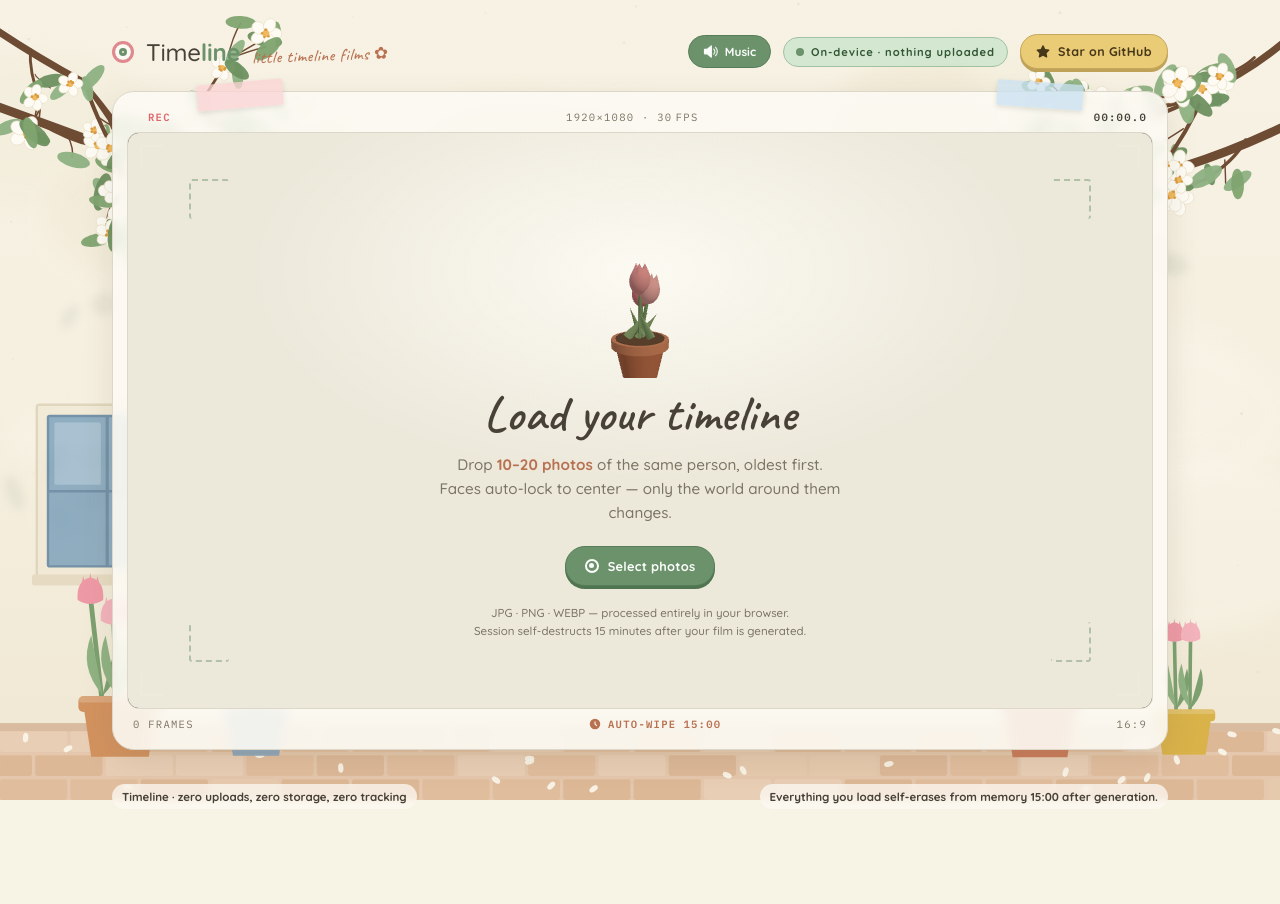
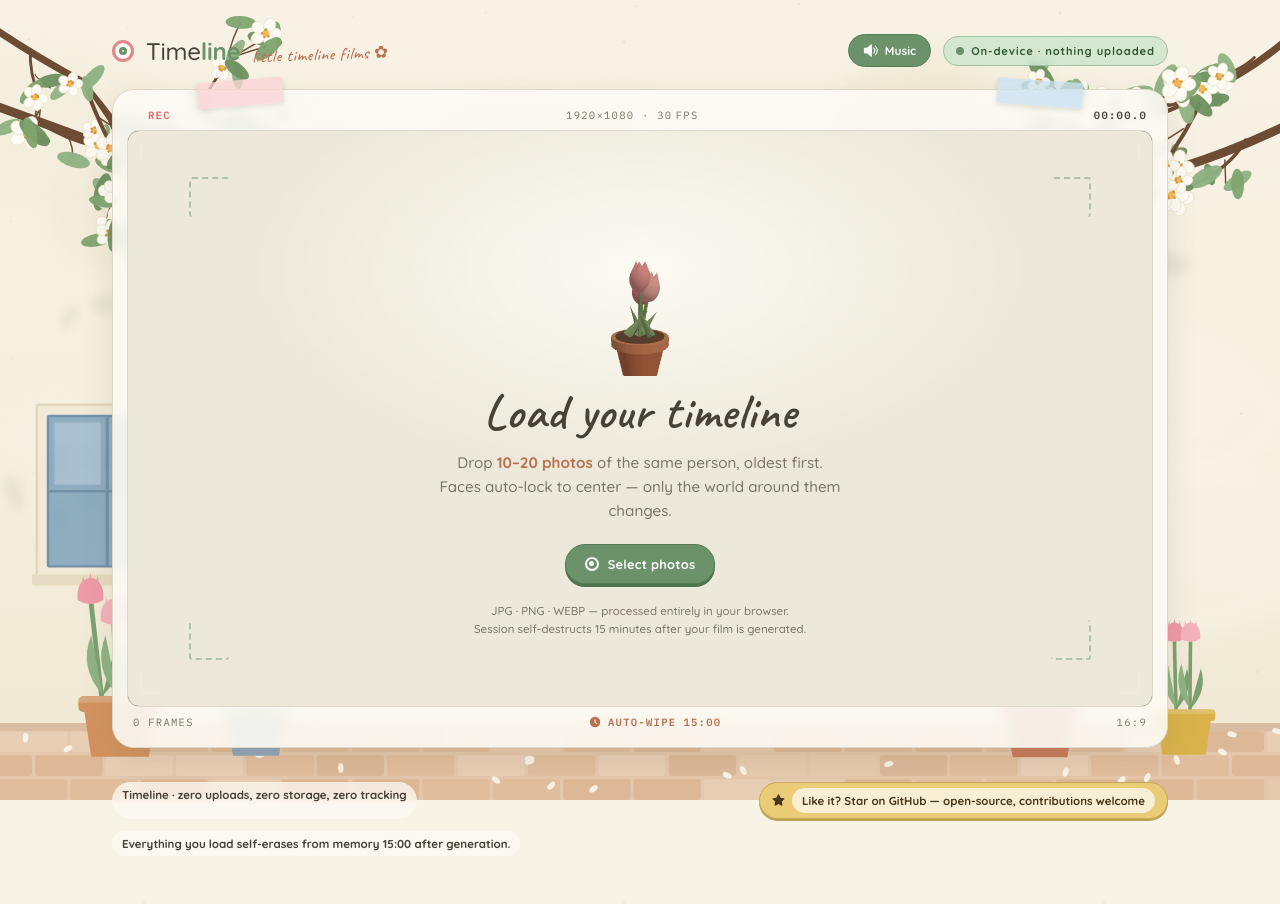
Before and after one commit to Moumoni-Roy08/Timeline, a website built with Vite: page index.html in a window 1280 px wide. Before the commit the page ends 857 px from the top, so only its background shows below. Built offline with nearby package versions, Linux system fonts and the light colour scheme.

Commit message:
fix: keep music button green while playing; move star to footer
- The music button washed to cream when playing because .music-btn:hover
  overrode the sage fill, and on touch devices :hover sticks after a tap
  until you tap elsewhere — so it looked light green, then snapped to dark
  green. Hover is now scoped per state: playing deepens the green (never
  cream), muted keeps the neutral hover.
- Moved the GitHub call-to-action out of the crowded top bar into a crisp
  footer pill: "Like it? Star on GitHub — open-source, contributions
  welcome". Removed the now-dead .gh-star styles.

```diff
--- a/index.html
+++ b/index.html
@@ -34,10 +34,6 @@
         <span class="privacy-chip" id="privacyChip" title="Photos never leave this device">
           <span class="dot dot-green"></span> On-device · nothing uploaded
         </span>
-        <a id="githubStar" class="gh-star" href="#" target="_blank" rel="noopener noreferrer">
-          <svg viewBox="0 0 16 16" width="14" height="14" aria-hidden="true"><path fill="currentColor" d="M8 .25a.75.75 0 0 1 .673.418l1.882 3.815 4.21.612a.75.75 0 0 1 .416 1.279l-3.046 2.97.719 4.192a.75.75 0 0 1-1.088.791L8 12.347l-3.766 1.98a.75.75 0 0 1-1.088-.79l.72-4.194L.818 6.374a.75.75 0 0 1 .416-1.28l4.21-.611L7.327.668A.75.75 0 0 1 8 .25Z"/></svg>
-          Star on GitHub
-        </a>
       </div>
     </header>
 
@@ -153,6 +149,10 @@
 
     <footer class="foot">
       <span>Timeline · zero uploads, zero storage, zero tracking</span>
+      <a id="githubStar" class="foot-gh" href="#" target="_blank" rel="noopener noreferrer">
+        <svg viewBox="0 0 16 16" width="13" height="13" aria-hidden="true"><path fill="currentColor" d="M8 .25a.75.75 0 0 1 .673.418l1.882 3.815 4.21.612a.75.75 0 0 1 .416 1.279l-3.046 2.97.719 4.192a.75.75 0 0 1-1.088.791L8 12.347l-3.766 1.98a.75.75 0 0 1-1.088-.79l.72-4.194L.818 6.374a.75.75 0 0 1 .416-1.28l4.21-.611L7.327.668A.75.75 0 0 1 8 .25Z"/></svg>
+        <span>Like it? <b>Star on GitHub</b> — open-source, contributions welcome</span>
+      </a>
       <span id="wipeNote">Everything you load self-erases from memory 15:00 after generation.</span>
     </footer>
   </div>
--- a/src/style.css
+++ b/src/style.css
@@ -81,17 +81,6 @@ body {
 .dot { width: 8px; height: 8px; border-radius: 50%; display: inline-block; flex: none; }
 .dot-green { background: var(--sage); }
 .dot-red { background: var(--blush-hot); }
-.gh-star {
-  display: inline-flex; align-items: center; gap: 8px;
-  font-family: var(--sans); font-size: 0.78rem; font-weight: 700; letter-spacing: 0.03em;
-  color: oklch(0.35 0.05 80); background: var(--butter);
-  border: 1px solid oklch(0.74 0.1 88);
-  padding: 9px 15px; border-radius: 999px; text-decoration: none;
-  box-shadow: 0 3px 0 oklch(0.72 0.1 88);
-  transition: transform .15s cubic-bezier(.2,.9,.3,1), box-shadow .15s;
-}
-.gh-star:hover { transform: translateY(-2px); box-shadow: 0 5px 0 oklch(0.72 0.1 88); }
-.gh-star:active { transform: translateY(1px); box-shadow: 0 1px 0 oklch(0.72 0.1 88); }
 
 /* music toggle — plain button, renders the same on every device */
 .music-btn {
@@ -102,12 +91,13 @@ body {
   padding: 8px 14px; cursor: pointer;
   transition: background .15s, border-color .15s, color .15s;
 }
-.music-btn:hover { background: var(--paper-deep); }
 .music-btn:focus-visible { outline: 2px solid var(--sky); outline-offset: 2px; }
-/* playing = sage fill + speaker-on icon; muted = plain + speaker-off icon */
+/* playing = solid sage fill (stays green on hover/tap); muted = plain */
 .music-btn { background: var(--sage); border-color: oklch(0.55 0.07 145); color: oklch(0.99 0.005 145); }
+.music-btn:not(.is-muted):hover { background: oklch(0.56 0.075 145); } /* deeper green, never washes out */
 .music-btn .ic-off { display: none; }
 .music-btn.is-muted { background: var(--card); border-color: var(--line); color: var(--muted); }
+.music-btn.is-muted:hover { background: var(--paper-deep); }
 .music-btn.is-muted .ic-on { display: none; }
 .music-btn.is-muted .ic-off { display: inline; }
 .music-btn:not(.is-muted) .ic-on { animation: musicwave 1.6s ease-in-out infinite; }
@@ -222,7 +212,7 @@ body {
 }
 .btn:hover { background: var(--paper-deep); border-color: oklch(0.8 0.03 90); }
 .btn:active { transform: scale(0.97); }
-.btn:focus-visible, .seg-btn:focus-visible, .scrub:focus-visible, .gh-star:focus-visible, .frame-label:focus-visible {
+.btn:focus-visible, .seg-btn:focus-visible, .scrub:focus-visible, .frame-label:focus-visible {
   outline: 2px solid var(--sky); outline-offset: 2px;
 }
 .btn-primary {
@@ -397,6 +387,18 @@ input[type="range"] { width: 100%; accent-color: var(--sage); margin-top: 8px; }
   background: oklch(0.985 0.01 95 / 0.75); backdrop-filter: blur(3px);
   padding: 5px 10px; border-radius: 999px;
 }
+.foot-gh {
+  display: inline-flex; align-items: center; gap: 7px;
+  background: var(--butter); border: 1px solid oklch(0.74 0.1 88);
+  color: oklch(0.35 0.05 80); text-decoration: none;
+  padding: 5px 12px; border-radius: 999px;
+  box-shadow: 0 2px 0 oklch(0.72 0.1 88);
+  transition: transform .15s cubic-bezier(.2,.9,.3,1), box-shadow .15s;
+}
+.foot-gh b { font-weight: 700; }
+.foot-gh:hover { transform: translateY(-1px); box-shadow: 0 3px 0 oklch(0.72 0.1 88); }
+.foot-gh:active { transform: translateY(1px); box-shadow: 0 1px 0 oklch(0.72 0.1 88); }
+.foot-gh:focus-visible { outline: 2px solid var(--sky); outline-offset: 2px; }
 
 /* ---------- toast ---------- */
 .toast {
```
